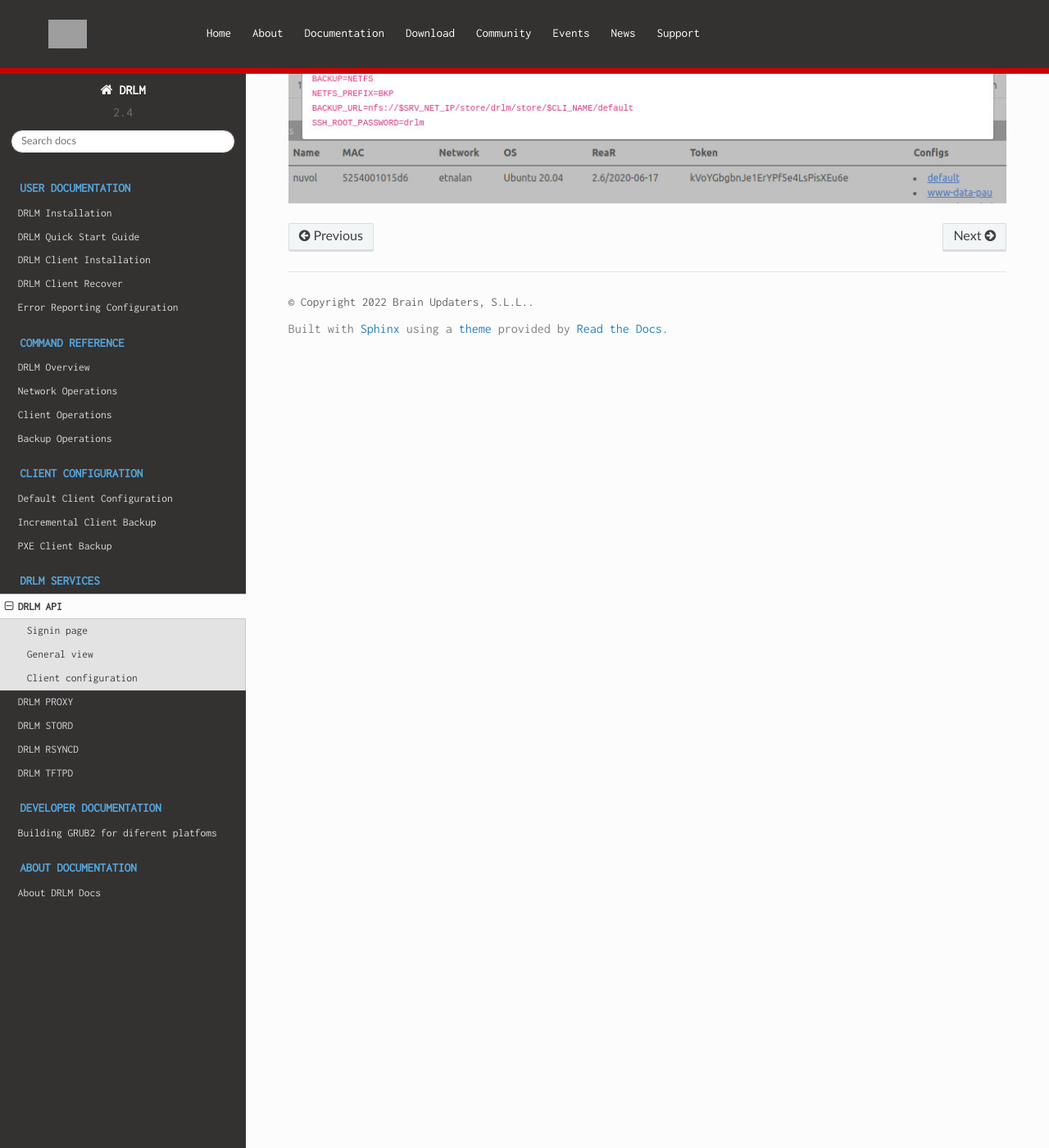
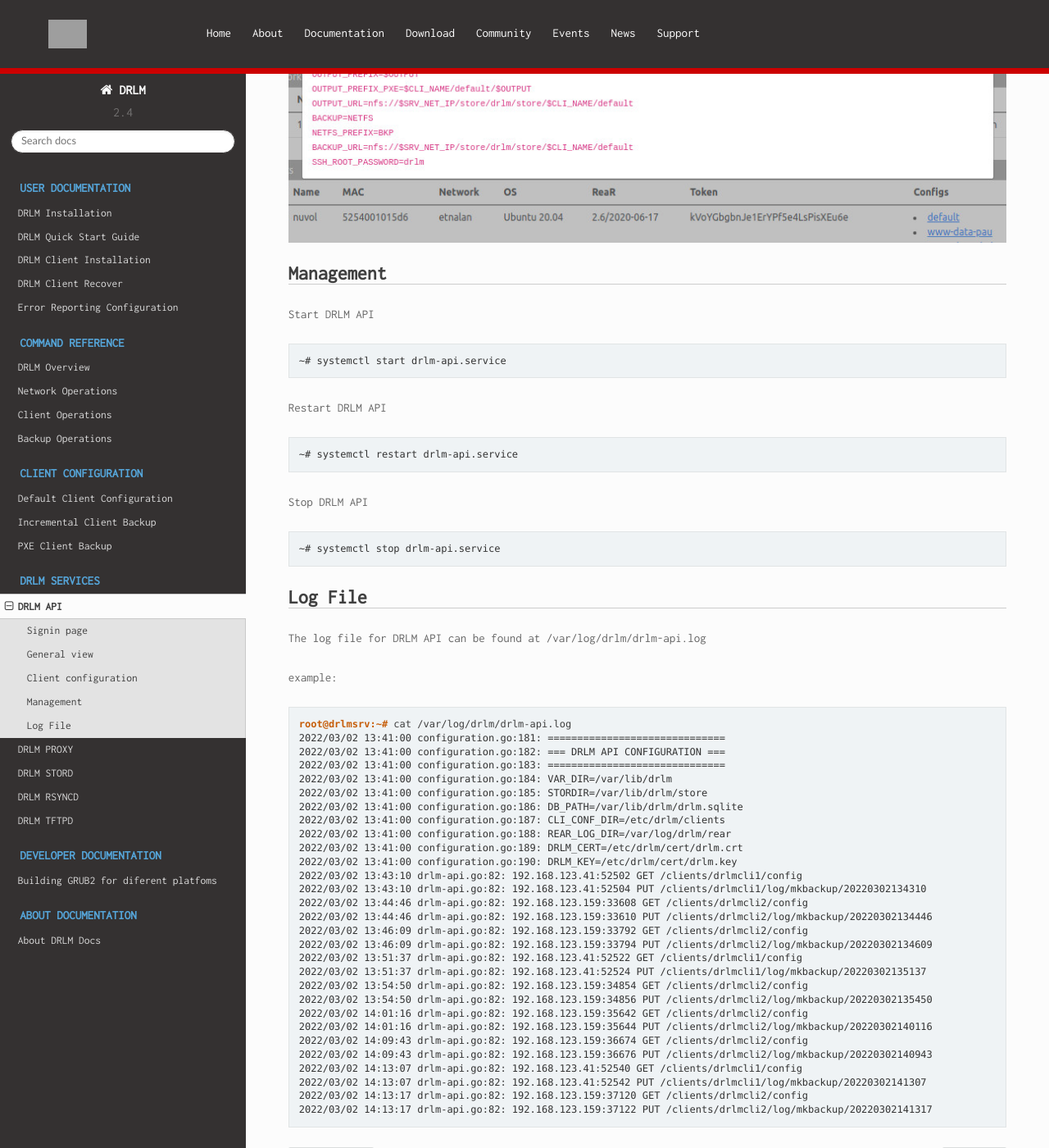
Before and after one commit to brainupdaters/drlm-docs, a Sphinx documentation site: the page built from docs/source/drlm_api.rst, in a window 1280 px wide and 1400 px high, scrolled down 2338 px. Shown: the whole window at 82% size. Built offline with Sphinx 7.4.7 and the Read the Docs theme 2.0.0, drawn with Linux system fonts in a browser that asks for light colours; some web fonts are replaced; some of the changed text lies outside the part shown; grey boxes are pictures that could not be loaded.

Commit message:
Update drlm_api.rst

```diff
--- a/docs/source/drlm_api.rst
+++ b/docs/source/drlm_api.rst
@@ -3,7 +3,9 @@
 
 .. warning::
 
-  DRLM API is under contruction
+  DRLM API is under construction
+
+DRLM API handles client configuration requests and client runbackup logs.
 
 Once DRLM has been installated is possible to acces at his DRLM API frontend to view database information and client Configurations.
 
@@ -30,3 +32,63 @@
 ~~~~~~~~~~~~~~~~~~~~
 
 .. image:: ../images/DRLMAPI3.jpg
+
+Management
+~~~~~~~~~~
+
+Start DRLM API
+
+.. code-block:: console
+
+  ~# systemctl start drlm-api.service
+
+Restart DRLM API
+
+.. code-block:: console
+
+  ~# systemctl restart drlm-api.service
+
+Stop DRLM API
+
+.. code-block:: console
+
+  ~# systemctl stop drlm-api.service
+
+Log File
+~~~~~~~~
+
+The log file for DRLM API can be found at /var/log/drlm/drlm-api.log
+
+example:
+
+.. code-block:: console
+
+  root@drlmsrv:~# cat /var/log/drlm/drlm-api.log
+  2022/03/02 13:41:00 configuration.go:181: ==============================
+  2022/03/02 13:41:00 configuration.go:182: === DRLM API CONFIGURATION ===
+  2022/03/02 13:41:00 configuration.go:183: ==============================
+  2022/03/02 13:41:00 configuration.go:184: VAR_DIR=/var/lib/drlm
+  2022/03/02 13:41:00 configuration.go:185: STORDIR=/var/lib/drlm/store
+  2022/03/02 13:41:00 configuration.go:186: DB_PATH=/var/lib/drlm/drlm.sqlite
+  2022/03/02 13:41:00 configuration.go:187: CLI_CONF_DIR=/etc/drlm/clients
+  2022/03/02 13:41:00 configuration.go:188: REAR_LOG_DIR=/var/log/drlm/rear
+  2022/03/02 13:41:00 configuration.go:189: DRLM_CERT=/etc/drlm/cert/drlm.crt
+  2022/03/02 13:41:00 configuration.go:190: DRLM_KEY=/etc/drlm/cert/drlm.key
+  2022/03/02 13:43:10 drlm-api.go:82: 192.168.123.41:52502 GET /clients/drlmcli1/config
+  2022/03/02 13:43:10 drlm-api.go:82: 192.168.123.41:52504 PUT /clients/drlmcli1/log/mkbackup/20220302134310
+  2022/03/02 13:44:46 drlm-api.go:82: 192.168.123.159:33608 GET /clients/drlmcli2/config
+  2022/03/02 13:44:46 drlm-api.go:82: 192.168.123.159:33610 PUT /clients/drlmcli2/log/mkbackup/20220302134446
+  2022/03/02 13:46:09 drlm-api.go:82: 192.168.123.159:33792 GET /clients/drlmcli2/config
+  2022/03/02 13:46:09 drlm-api.go:82: 192.168.123.159:33794 PUT /clients/drlmcli2/log/mkbackup/20220302134609
+  2022/03/02 13:51:37 drlm-api.go:82: 192.168.123.41:52522 GET /clients/drlmcli1/config
+  2022/03/02 13:51:37 drlm-api.go:82: 192.168.123.41:52524 PUT /clients/drlmcli1/log/mkbackup/20220302135137
+  2022/03/02 13:54:50 drlm-api.go:82: 192.168.123.159:34854 GET /clients/drlmcli2/config
+  2022/03/02 13:54:50 drlm-api.go:82: 192.168.123.159:34856 PUT /clients/drlmcli2/log/mkbackup/20220302135450
+  2022/03/02 14:01:16 drlm-api.go:82: 192.168.123.159:35642 GET /clients/drlmcli2/config
+  2022/03/02 14:01:16 drlm-api.go:82: 192.168.123.159:35644 PUT /clients/drlmcli2/log/mkbackup/20220302140116
+  2022/03/02 14:09:43 drlm-api.go:82: 192.168.123.159:36674 GET /clients/drlmcli2/config
+  2022/03/02 14:09:43 drlm-api.go:82: 192.168.123.159:36676 PUT /clients/drlmcli2/log/mkbackup/20220302140943
+  2022/03/02 14:13:07 drlm-api.go:82: 192.168.123.41:52540 GET /clients/drlmcli1/config
+  2022/03/02 14:13:07 drlm-api.go:82: 192.168.123.41:52542 PUT /clients/drlmcli1/log/mkbackup/20220302141307
+  2022/03/02 14:13:17 drlm-api.go:82: 192.168.123.159:37120 GET /clients/drlmcli2/config
+  2022/03/02 14:13:17 drlm-api.go:82: 192.168.123.159:37122 PUT /clients/drlmcli2/log/mkbackup/20220302141317
```
